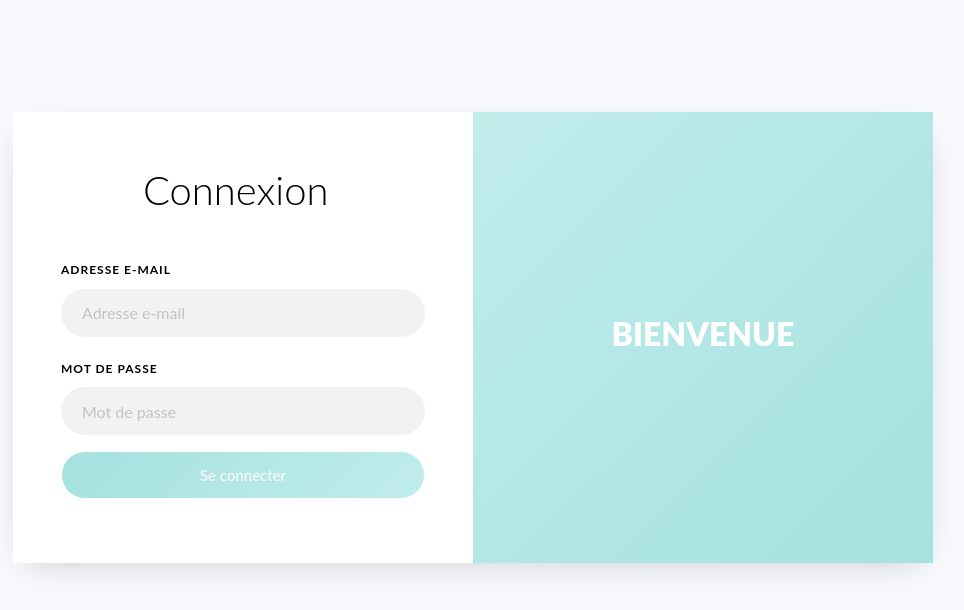
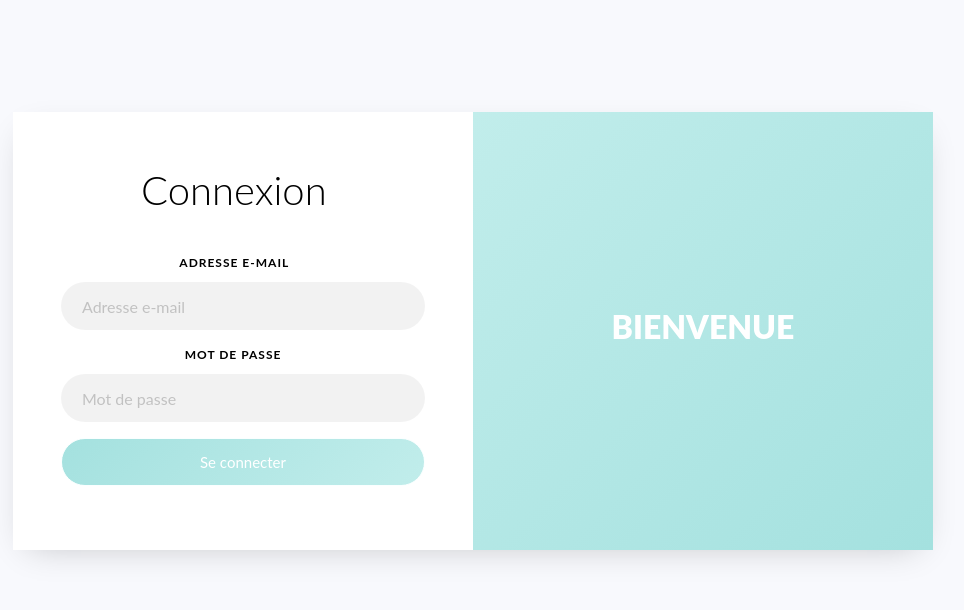
Before and after one commit to Diary13/final-classrooms-management-app, a React (Create React App) app: page / in a window 1280 px wide. Shown: the top 610 px of the page, without its empty margins (167-1131 px from the left). Built offline with nearby package versions, Linux system fonts and the light colour scheme.

Commit message:
mise en forme

```diff
--- a/src/pages/login/login.tsx
+++ b/src/pages/login/login.tsx
@@ -29,11 +29,11 @@ function Login() {
                                 </div>
                                 <form action="#" className="signin-form">
                                     <div className="form-group mb-3">
-                                        <label className="label" >ADRESSE E-MAIL</label>
+                                        <h4 className="label" >ADRESSE E-MAIL</h4>
                                         <input type="text" className="form-control" placeholder="Adresse e-mail" required/>
                                     </div>
                                     <div className="form-group mb-3">
-                                        <label className="label" >MOT DE PASSE</label>
+                                        <h5 className="label" >MOT DE PASSE</h5>
                                     <input type="password" className="form-control" placeholder="Mot de passe" required/>
                                     </div>
                                     <div className="form-group">
```
Also changed, not shown: src/pages/login/login.css.
